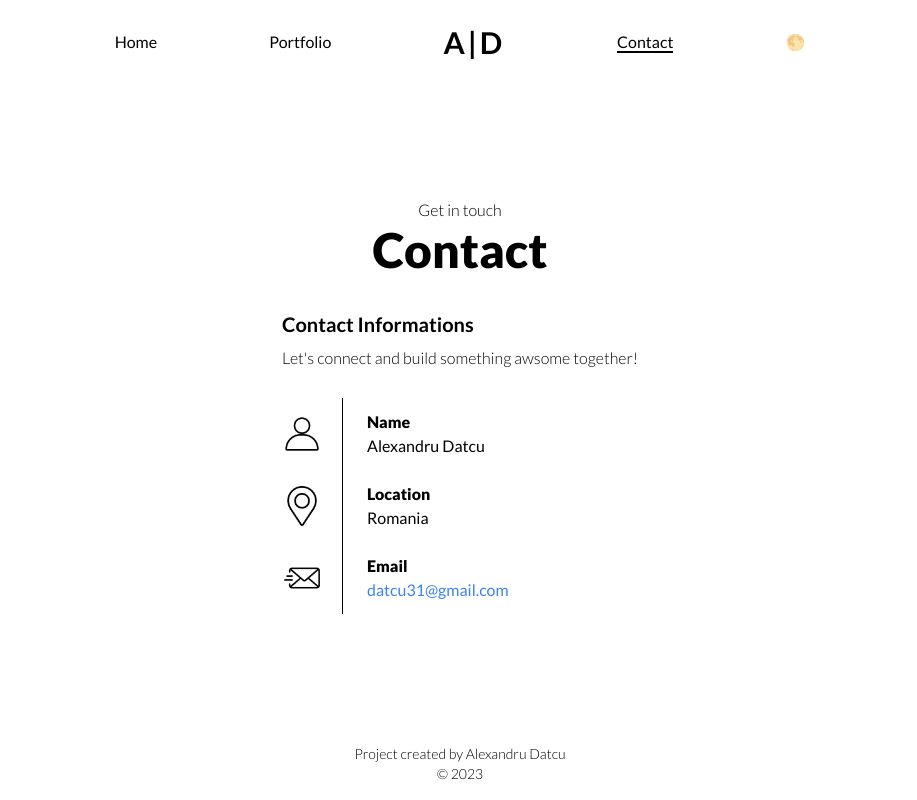
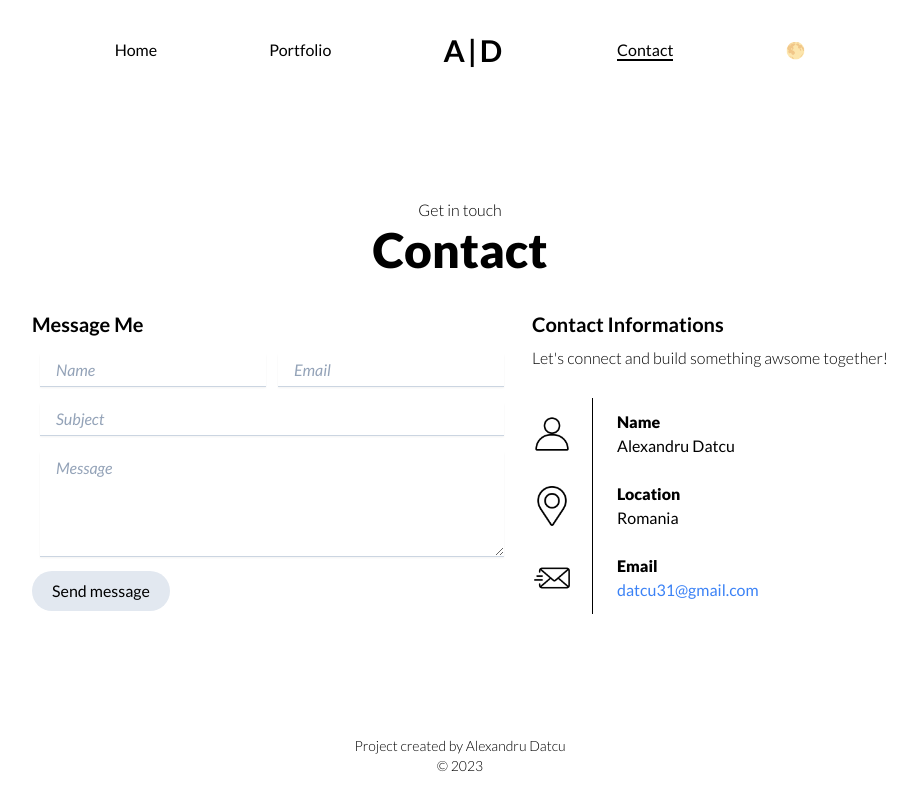
Before and after one commit to datcu31/my-portfolio, a React (Create React App) app: page /my-portfolio/contact in a window 1280 px wide. Shown: the whole page, without its empty margins (180-1097 px from the left). Built offline with nearby package versions, Linux system fonts and the light colour scheme.

Commit message:
visual update on contact page

```diff
--- /dev/null
+++ b/src/components/ContactForm.js
@@ -0,0 +1,48 @@
+import { Form } from "react-router-dom";
+
+function ContactForm() {
+    return (
+        <div className="flex flex-col">
+            <p className="font-semibold text-xl">Message Me</p>
+            <Form className="mt-2">
+                <div className="flex flex-col md:flex-row md:space-x-2 lg:space-x-3">
+                    <label>
+                        <input
+                            id="name"
+                            type="text"
+                            placeholder="Name"
+                            className="form-label"></input>
+                    </label>
+                    <label>
+                        <input
+                            id="email"
+                            type="text"
+                            placeholder="Email"
+                            className="form-label"></input>
+                    </label>
+                </div>
+                <div className="flex flex-col">
+                    <label>
+                        <input
+                            id="subject"
+                            type="text"
+                            placeholder="Subject"
+                            className="form-label"></input>
+                    </label>
+                    <label>
+                        <textarea
+                            id="message"
+                            type="text"
+                            placeholder="Message"
+                            rows={4}
+                            className="form-label"></textarea>
+                    </label>
+                </div>
+                <button className="rounded-full transition-all px-5 py-2 bg-slate-200 hover:bg-slate-300 hover:-translate-y-1 active:translate-y-0">Send message</button>
+            </Form>
+        </div>
+
+    )
+}
+
+export default ContactForm;
--- a/src/index.css
+++ b/src/index.css
@@ -68,3 +68,10 @@
 .info-text-container {
   @apply pl-6 border-black border-l-[1px] p-3;
 }
+
+.form-label {
+  @apply placeholder:italic placeholder:text-slate-400
+  border-b-[1px] border-slate-300 px-4 py-1 shadow-sm
+  focus:outline-none focus:border-b-[1px]
+focus:border-black m-2 w-full;
+}
--- a/src/pages/Contact.js
+++ b/src/pages/Contact.js
@@ -1,12 +1,18 @@
+import ContactForm from "../components/ContactForm";
 import ContactInfo from "../components/ContactInfo";
 
 function Contact() {
     return (
-        <div>
-            <p className="flex place-content-center text-sm lg:text-base font-light">Get in touch</p>
-            <h1 className="flex text-4xl lg:text-5xl place-content-center mb-8 font-extrabold">Contact</h1>
-            <ContactInfo />
-        </div>
+        <>
+            <div>
+                <p className="flex place-content-center text-sm lg:text-base font-light">Get in touch</p>
+                <h1 className="flex text-4xl lg:text-5xl place-content-center mb-8 font-extrabold">Contact</h1>
+            </div>
+            <div className="flex flex-col mx-10 space-y-7 md:space-y-0 md:space-x-9 md:flex-row">
+                <ContactForm />
+                <ContactInfo />
+            </div>
+        </>
     );
 }
 
--- a/src/pages/Home.js
+++ b/src/pages/Home.js
@@ -6,7 +6,7 @@ function Home() {
     return (
         <main className="flex flex-col justify-center items-center lg:flex-row transition-all">
             <div>
-                <a href="https://github.com/datcu31" target="_blank">
+                <a href="https://www.instagram.com/datcu31/" target="_blank">
                     <img
                         className="rounded-full h-[35vh] lg:h-[50vh] shadow-lg shadow-gray-400
                        hover:shadow-gray-500 lg:shadow-xl lg:shadow-gray-400 hover:-translate-y-2
--- a/src/pages/Root.js
+++ b/src/pages/Root.js
@@ -5,7 +5,7 @@ import Footer from "../components/Footer";
 
 function RootLayout() {
     return (
-        <div className="flex flex-col items-center justify-between min-h-screen m-auto font-lato">
+        <div className="flex flex-col mx-2 p-2 items-center justify-between min-h-screen font-lato">
             <NavigationBar />
             <main>
                 <Outlet />
```
